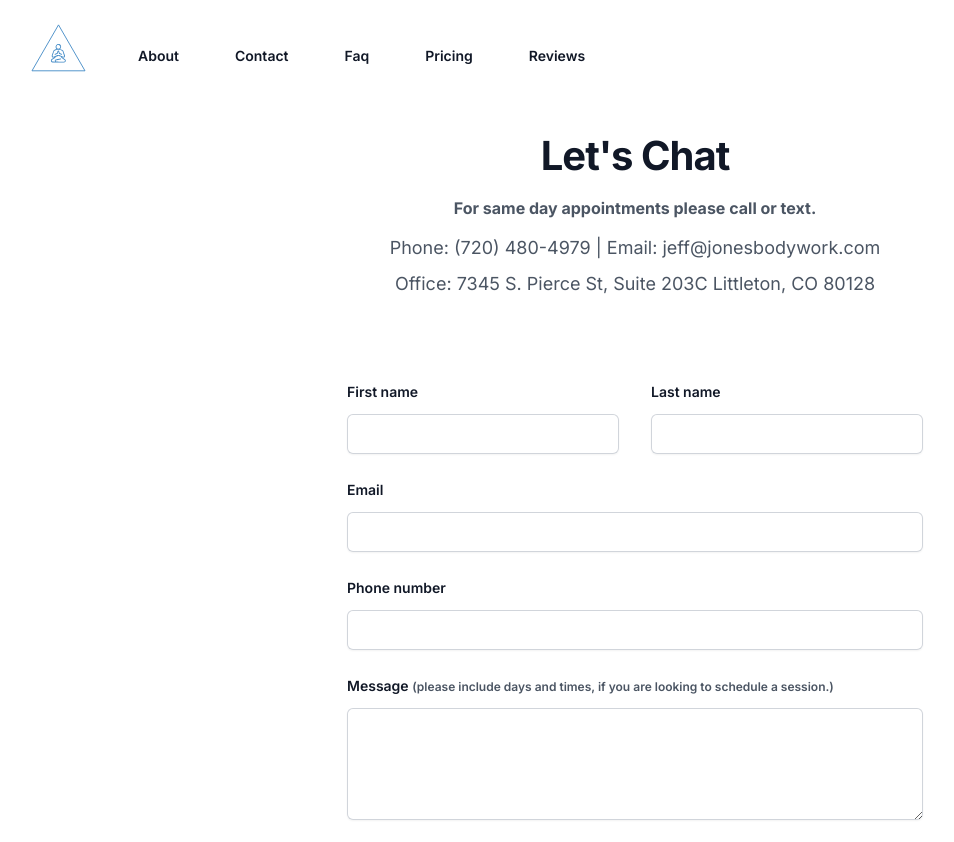
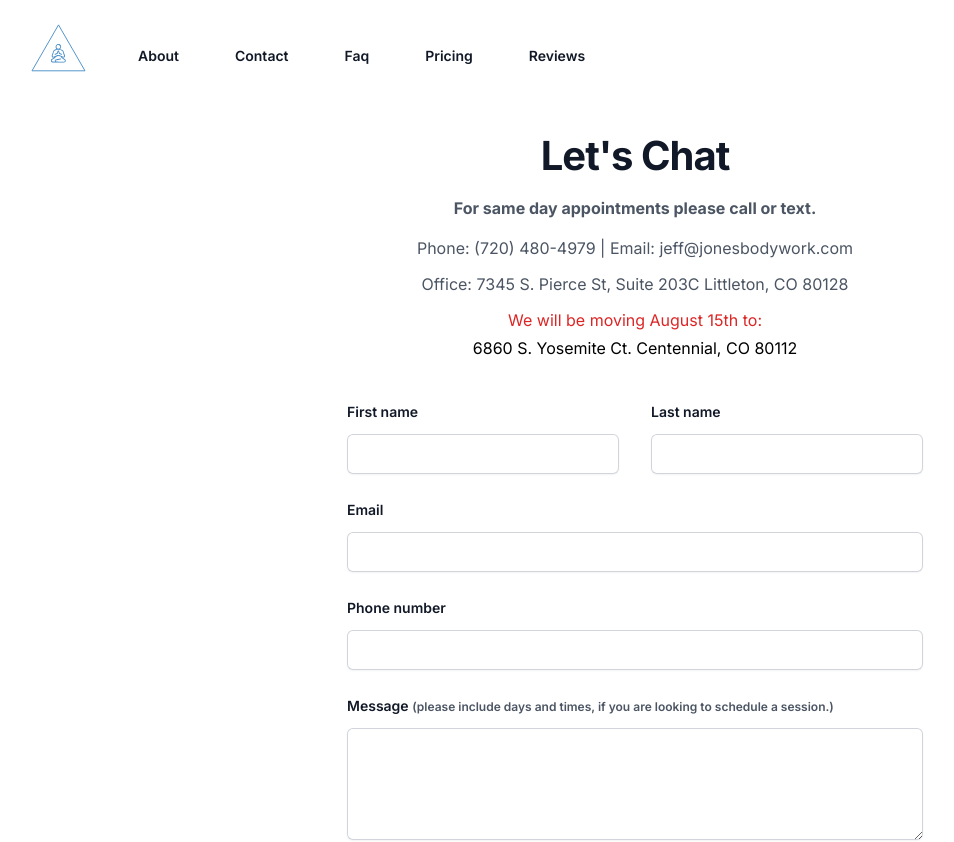
Before and after one commit to kylekrny/jones-bodywork, a Next.js app: page /contact in a window 1280 px wide. Shown: the top 842 px of the page, without its empty margins (5-959 px from the left). Built offline with nearby package versions, Linux system fonts and the light colour scheme.

Commit message:
updated contact page

```diff
--- a/src/components/ContactForm.jsx
+++ b/src/components/ContactForm.jsx
@@ -1,6 +1,7 @@
 import { ChevronDownIcon } from '@heroicons/react/20/solid'
 import { useState } from 'react'
 import { Modal } from './Modal'
+import { dateCheck } from '@/utilities/datecheck'
 
 function classNames(...classes) {
   return classes.filter(Boolean).join(' ')
@@ -9,6 +10,8 @@ function classNames(...classes) {
 export function ContactForm() {
 const [submitted, setSubmitted] = useState(false)
 const [message, setMessage] = useState(null)
+const moveDateCheck = dateCheck();
+
 
     const handleSubmit = async (event) => {
       // Stop the form from submitting and refreshing the page.
@@ -66,19 +69,45 @@ const [message, setMessage] = useState(null)
           <p className="text-md mt-2 font-bold leading-8 text-gray-600">
             For same day appointments please call or text.{' '}
           </p>
-          <p className="mt-2 text-lg leading-8 text-gray-600">
+          <p className="text-md mt-2 leading-8 text-gray-600">
             Phone: (720) 480-4979 | Email: jeff@jonesbodywork.com
           </p>
-          <p className="mt-1 text-lg leading-8 text-gray-600">
-            Office:{' '}
-            <a href="https://www.google.com/maps/place/7345+S+Pierce+St,+Littleton,+CO+80128/data=!4m2!3m1!1s0x876b7e60d663a621:0xfbcb410553da9129?sa=X&ved=2ahUKEwjyidjEppHyAhURH80KHQiICQ8Q8gF6BAgOEAE">
-              7345 S. Pierce St, Suite 203C Littleton, CO 80128
-            </a>
-          </p>
+          {moveDateCheck ? (
+            <>
+              <p className="text-md mt-1 leading-8 text-gray-600">
+                Office:{' '}
+                <a href="https://www.google.com/maps/place/7345+S+Pierce+St,+Littleton,+CO+80128/data=!4m2!3m1!1s0x876b7e60d663a621:0xfbcb410553da9129?sa=X&ved=2ahUKEwjyidjEppHyAhURH80KHQiICQ8Q8gF6BAgOEAE">
+                  6860 S. Yosemite Ct. Centennial, CO 80112
+                </a>
+              </p>
+            </>
+          ) : (
+            <>
+              <p className="text-md mt-1 leading-8 text-gray-600">
+                Office:{' '}
+                <a href="https://www.google.com/maps/place/7345+S+Pierce+St,+Littleton,+CO+80128/data=!4m2!3m1!1s0x876b7e60d663a621:0xfbcb410553da9129?sa=X&ved=2ahUKEwjyidjEppHyAhURH80KHQiICQ8Q8gF6BAgOEAE">
+                  7345 S. Pierce St, Suite 203C Littleton, CO 80128
+                </a>
+              </p>
+              <p className="text-md mt-1 leading-8 text-red-600">
+                We will be moving August 15th to:
+              </p>
+              <p>
+                <a
+                  className="text-bold"
+                  href="https://www.google.com/maps/place/Centennial+building,+6860+S+Yosemite+Ct,+Centennial,+CO+80112/data=!4m2!3m1!1s0x876c867921fcbcb1:0x17d4e1fe616be5d8?sa=X&ved=1t:242&ictx=111"
+                  target="blank"
+                  rel="noopener noreferrer"
+                >
+                  6860 S. Yosemite Ct. Centennial, CO 80112
+                </a>
+              </p>
+            </>
+          )}
         </div>
         <form
           onSubmit={handleSubmit}
-          className="mx-auto mt-16 max-w-xl sm:mt-20"
+          className="mx-auto mt-8 max-w-xl sm:mt-10"
         >
           <div className="grid grid-cols-1 gap-x-8 gap-y-6 sm:grid-cols-2">
             <div>
--- /dev/null
+++ b/src/utilities/datecheck.js
@@ -0,0 +1,9 @@
+export const dateCheck = () => {
+    const today = new Date();
+    const moveDate = new Date('2024-08-15');
+
+    if (today.setHours(0, 0, 0, 0) >= moveDate.setHours(0, 0, 0, 0))
+        return true
+    else
+        return false
+};
```
